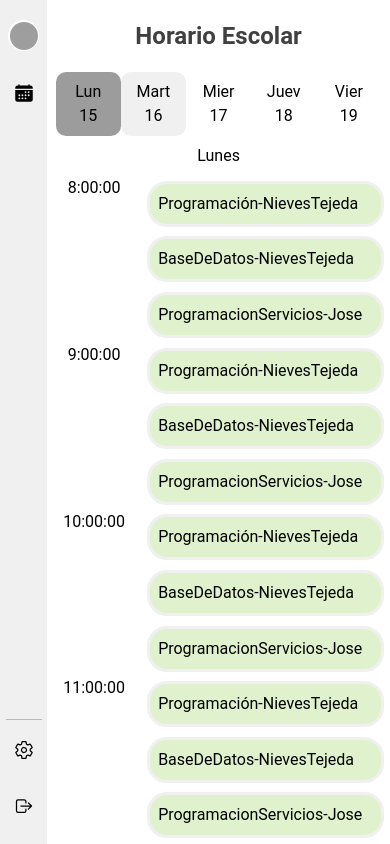
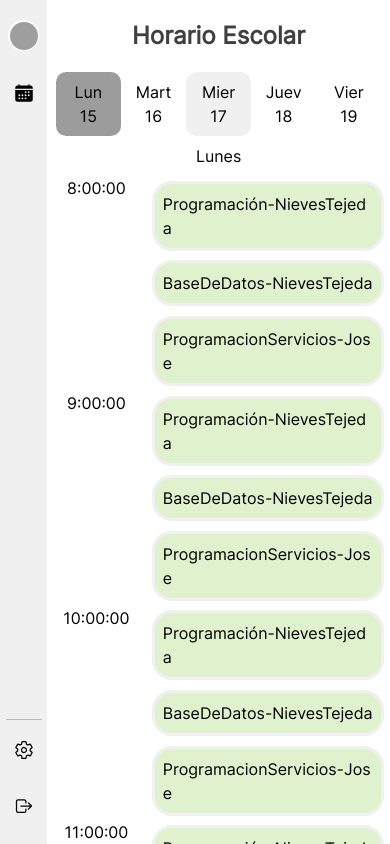
Before and after one commit to joseantoniorbieshna/falta-project-frontend, a React (Vite) app in the folder faltas-project/: page /faltas/login in a window 390 px wide. Built offline with nearby package versions, Linux system fonts and the light colour scheme; grey boxes are pictures that could not be loaded.

Commit message:
movile fix

```diff
--- a/faltas-project/src/App.jsx
+++ b/faltas-project/src/App.jsx
@@ -15,7 +15,7 @@ function MyLandingContainer({ children }) {
 
 function MyMainPageContainer({ children }) {
   return (
-    <div className='flex flex-row h-[100vh]'> {/*flex flex-col  md:flex-row md:h-[100vh]*/}
+    <div className='mm-container-root flex flex-row'> {/*flex flex-col  md:flex-row md:h-[100vh]*/}
       {children}
     </div>
   );
--- a/faltas-project/src/components/Horario.jsx
+++ b/faltas-project/src/components/Horario.jsx
@@ -6,13 +6,14 @@ import useMobile from '../hooks/useMobile';
 import { IonIcon } from '@ionic/react';
 import { arrowBack, arrowForward } from 'ionicons/icons';
 import { useRef } from 'react';
+import { useLocation, useNavigate } from 'react-router-dom';
 
 const HorarioHeadDayWeek = React.forwardRef(({ dayOfWeek, dayOfMonth, isActual = false, children }, ref) => {
     const clasesStyle = isActual ? 'actual-day' : 'no-actual-day'
     const dia = ['Lunes', 'Martes', 'Miercoles', 'Jueves', 'Viernes']
     const classNameLastDay = dayOfWeek == 4 ? 'last-day-horario-head' : ''
     return (
-        <div ref={ref} id={`day-${dayOfWeek}`} className={`${clasesStyle} ${classNameLastDay} hhdk-hora-head flex flex-col items-center justify-center p-5`}>
+        <div ref={ref} id={`day-${dayOfWeek}`} name={`day-${dayOfWeek}`} className={`${clasesStyle} ${classNameLastDay} hhdk-hora-head flex flex-col items-center justify-center p-5`}>
             <div className="hhdk-dia-semana">
                 {dia[dayOfWeek]}
             </div>
@@ -24,11 +25,24 @@ const HorarioHeadDayWeek = React.forwardRef(({ dayOfWeek, dayOfMonth, isActual =
     )
 });
 
-function HoraNavigationMobile({ dayIndex, diasTextoAbreviado, actualDay, isActual, isActive, setActive }, key) {
+function DayNavigationMobile({ dayIndex, diasTextoAbreviado, actualDay, isActual, isActive, setActive }, key) {
+    const location = useLocation()
+    const navigate = useNavigate()
     const classNameActualDay = isActual ? 'last-day-horario-head' : ''
     const classNameActiveDay = isActive ? 'active-horario-head' : ''
+    const funcionOnCLick = (event) => {
+        /* PARA QUE NO APAREZCA EN LA RUTA */
+        event.preventDefault();
+        const targetId = event.currentTarget.getAttribute('href').substring(1);
+        const targetElement = document.getElementById(targetId);
+        if (targetElement) {
+            targetElement.scrollIntoView({ behavior: 'instant' });
+        }
+        /* ACTIVAR EL COLOR */
+        setActive(dayIndex)
+    }
     return (
-        <a key={key} className={`hh-menu-mobile-part-day ${classNameActualDay} ${classNameActiveDay}`} href={`#day-${dayIndex}`} onClick={() => (setActive(dayIndex))}>
+        <a key={key} href={`#day-${dayIndex}`} name={`#day-${dayIndex}`} className={`hh-menu-mobile-part-day ${classNameActualDay} ${classNameActiveDay}`} onClick={funcionOnCLick}>
             <div className='hh-menu-mobile-day-day_number' >
                 {diasTextoAbreviado}
             </div>
@@ -38,6 +52,25 @@ function HoraNavigationMobile({ dayIndex, diasTextoAbreviado, actualDay, isActua
         </a>
     )
 };
+
+function WeekNavigation({lunesCercano}){
+
+    return (
+        <>
+        <div className='p-5'>
+            <div className='flex flex-row'>
+                <div>{`${lunesCercano}-${lunesCercano + 4}`} Mayo 2024</div>
+                <div className='flex flex-row items-center ml-5'>
+                    <IonIcon icon={arrowBack} className='text-black mr-5 cursor-pointer'></IonIcon>
+                    <IonIcon icon={arrowForward} className='text-black mr-5 cursor-pointer'></IonIcon>
+                </div>
+            </div>
+        </div>
+    </>
+
+    )
+
+}
 
 const HorarioTime = React.forwardRef(({ time, isActual = false }, ref) => {
     const classNameIsActual = isActual ? 'hh-time-actual-day' : ''
@@ -78,7 +111,7 @@ export default function Horario() {
     const dias = [lunesCercano, lunesCercano + 1, lunesCercano + 2, lunesCercano + 3, lunesCercano + 4]
     const timeArray = ['8:00:00', '9:00:00', '10:00:00', '11:00:00', '12:00:00', '13:00:00', '14:00:00']
     const mensaje = ['Programación-NievesTejeda', 'BaseDeDatos-NievesTejeda', 'ProgramacionServicios-Jose']
-    const indiceDiaActual = new Date().getDay() - 2;
+    const indiceDiaActual = new Date().getDay() - 1;
     const diasTextoAbreviado = ['Lun', 'Mart', 'Mier', 'Juev', 'Vier']
     //const mensaje = ['a','b','c']
     const isLastDayClassName = indiceDiaActual == 4 ? 'is-last-day' : ''
@@ -107,16 +140,20 @@ export default function Horario() {
     useEffectAddWindowEvent({ handleResize, type: 'resize' });
 
     /* comportamiento nav actual */
+    var eventsAdded = false;
     useEffect(() => {
         const container = containerNavRef.current;
         if (!container || !container.children) return;
-        const handleScroll=()=>{
-            const children = container.children;
+
+
+        const handleScroll = () => {
+            const children = Array.from(container.children);
             for (let i = 0; i < children.length; i++) {
                 const child = children[i];
                 const rectChild = child.getBoundingClientRect();
                 const rectContainer = container.getBoundingClientRect();
-                if (rectChild.bottom >= rectContainer.top) {
+                if (rectChild.bottom >= rectContainer.top + 40) {
+                    console.log(i + " index active mobile");
                     setActiveNavMobile(i)
                     console.log("activao");
                     break;
@@ -124,14 +161,23 @@ export default function Horario() {
             }
         }
         handleScroll();
+        if (isMobile && !eventsAdded) {
+            handleScroll();
+            container.addEventListener('scroll', handleScroll);
+            window.addEventListener('resize', handleScroll);
+            console.log("Aquí se carga el método para el nav en color móvil");
+            eventsAdded = true;
+        } else if (!isMobile && eventsAdded) {
+            container.removeEventListener('scroll', handleScroll);
+            window.removeEventListener('resize', handleScroll);
+            console.log("Aquí se borra el método para el nav en color móvil");
+            eventsAdded = false;
+        }
 
-        container.addEventListener('scroll', handleScroll);
-        window.addEventListener('resize',handleScroll)
-        console.log("aqui carga el metodo para el nav en color movil");
         return () => {
             console.log("aqui borro el metodo para el nav en color movil");
             container.removeEventListener('scroll', handleScroll);
-            window.removeEventListener('resize',handleScroll)
+            window.removeEventListener('resize', handleScroll)
         };
     }, [isMobile]);
     return (
@@ -139,27 +185,20 @@ export default function Horario() {
         <>
             {/*HEADER INFO/NAVIGATION*/}
             {!isMobile ?
+                <WeekNavigation lunesCercano={lunesCercano}></WeekNavigation>
+                :
                 <>
-                    <div className='p-5'>
-                        <div className='flex flex-row'>
-                            <div>{`${lunesCercano}-${lunesCercano + 4}`} Mayo 2023</div>
-                            <div className='flex flex-row items-center ml-5'>
-                                <IonIcon icon={arrowBack} className='text-black mr-5 cursor-pointer'></IonIcon>
-                                <IonIcon icon={arrowForward} className='text-black mr-5 cursor-pointer'></IonIcon>
-                            </div>
+
+                    <div className='hh-navigation-container-day'>
+                        <div className='hh-menu-mobile-day' >
+                            {dias.map((actualDayVar, index) => (
+                                <DayNavigationMobile key={index} dayIndex={index} diasTextoAbreviado={diasTextoAbreviado[index]}
+                                    actualDay={actualDayVar} isActual={index == indiceDiaActual}
+                                    setActive={setActiveNavMobile} isActive={indexActiveMobile == index} />
+                            ))}
                         </div>
                     </div>
                 </>
-                :
-                <div className='hh-navigation-container'>
-                    <div className='hh-menu-mobile-day' >
-                        {dias.map((actualDayVar, index) => (
-                            <HoraNavigationMobile key={index} dayIndex={index} diasTextoAbreviado={diasTextoAbreviado[index]}
-                                actualDay={actualDayVar} isActual={index == indiceDiaActual}
-                                setActive={setActiveNavMobile} isActive={indexActiveMobile == index} />
-                        ))}
-                    </div>
-                </div>
             }
 
 
--- a/faltas-project/src/components/MainMenu.jsx
+++ b/faltas-project/src/components/MainMenu.jsx
@@ -20,7 +20,7 @@ export default function MainMenu(){
     }, [location.pathname]);
 
     return(
-    <header className="mm-header flex flex-col w-[20vw] h-[100vh] items-center bg-gray ">
+    <header className="mm-header flex flex-col w-[20vw] items-center bg-gray ">
 
         <div className="mm-user-container flex flex-row items-center bg-[#fff] w-[80%] m-5 rounded-3xl py-5 px-3">
             <img className="mm-user-image rounded-full w-7 h-7" src="https://th.bing.com/th/id/OIP.R9HMSxN_IRyxw9-iE1usugAAAA?rs=1&pid=ImgDetMain"></img>
--- a/faltas-project/src/components/css/HorarioMain.css
+++ b/faltas-project/src/components/css/HorarioMain.css
@@ -121,6 +121,10 @@
     margin-left: 12px;
 }
 
+.go-to{
+    display: none;
+}
+
 
 @media screen and (max-width: 768px) {
     .hh-horario-container,
@@ -196,7 +200,7 @@
 
 
     /*only mobile part*/
-    .hh-navigation-container{
+    .hh-navigation-container-day{
         display: flex;
         flex-direction: column;
         justify-content: center;
@@ -233,5 +237,8 @@
         background-color: #9c9c9c;
     }
 
-
+    .hm-title-container > div{
+        background-color: black;
+        color: white;
+    }
 }
--- a/faltas-project/src/components/css/landing.css
+++ b/faltas-project/src/components/css/landing.css
@@ -1,3 +1,12 @@
 .lnd-menu ul li a{
     color: #101010;
 }
+
+@media screen and (max-width: 370px) {
+    .log-in-btn{
+        padding: 0.5rem 0.25rem 0.5rem 0.25rem;
+    }
+    .container-menu-container{
+        gap: 0.25rem;
+    }
+}
--- a/faltas-project/src/hooks/useEffectAddWindowEvent.js
+++ b/faltas-project/src/hooks/useEffectAddWindowEvent.js
@@ -8,5 +8,5 @@ export default function useEffectAddWindowEvent({ handleResize, type = 'resize'
         return () => {
             window.removeEventListener(type, handleResize);
         };
-    }, [handleResize, type]);
+    }, []);
 }
--- a/faltas-project/src/index.css
+++ b/faltas-project/src/index.css
@@ -2,6 +2,16 @@
 @tailwind components;
 @tailwind utilities;
 
-body {
-  font-family: 'Roboto';
+@font-face {
+  font-family: Inter;
+  src: url(../Inter-Regular.ttf);
 }
+
+*{
+  font-family: Inter;
+}
+
+.mm-container-root{
+  height: 100vh;
+  height: 100dvh;
+}
```
Also changed, not shown: faltas-project/src/components/Landing.jsx (+4 -4 lines), faltas-project/Inter-Regular.ttf (added), 1 other file (tests, documents, lock files or other folders).
